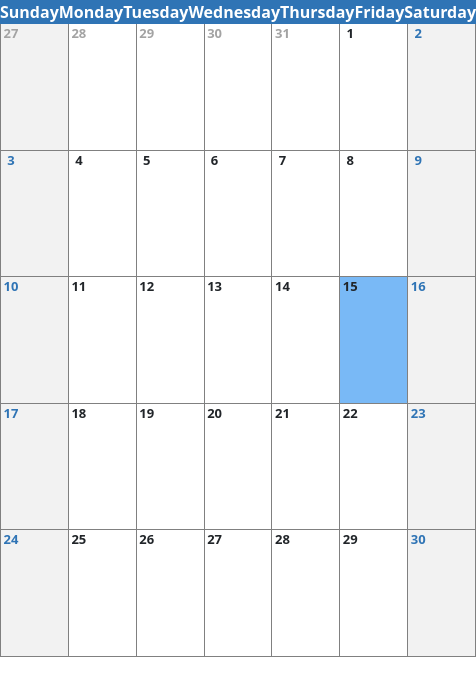
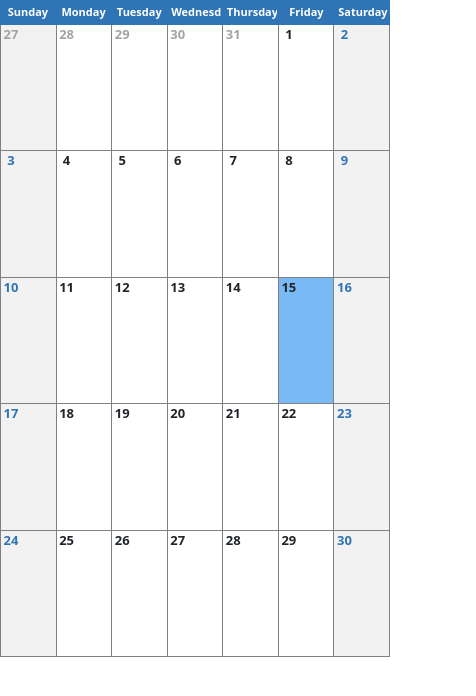
Before and after one commit to pablolucianop/react-calendar-plp, a React (Create React App) app: page / in a window 390 px wide. Shown: the top 696 px of the page, 476 px wide, since content can reach past the window. Built offline with nearby package versions, Linux system fonts and the light colour scheme.

Commit message:
feat: mobile css perfecting

```diff
--- a/src/components/Calendar.css
+++ b/src/components/Calendar.css
@@ -17,4 +17,10 @@
   .calendar {
     width: 100%;
   }
+  .day-of-week {
+    font-size: 11px;
+    overflow: hidden;
+    padding: 2px;
+    margin: 2px;
+  }
 }
--- a/src/components/Weather.js
+++ b/src/components/Weather.js
@@ -55,7 +55,7 @@ const Weather = ({ city, date }) => {
       src={`http://openweathermap.org/img/w/${iconWeather}.png`}
       alt={`${specificWeather}`}
       style={{
-        width: 'clamp(1rem, 15%, 47px)',
+        width: 'clamp(1.7rem, 15%, 47px)',
       }}
     ></img>
   )
```
Also changed, not shown: 1 other file (tests, documents, lock files or other folders).
